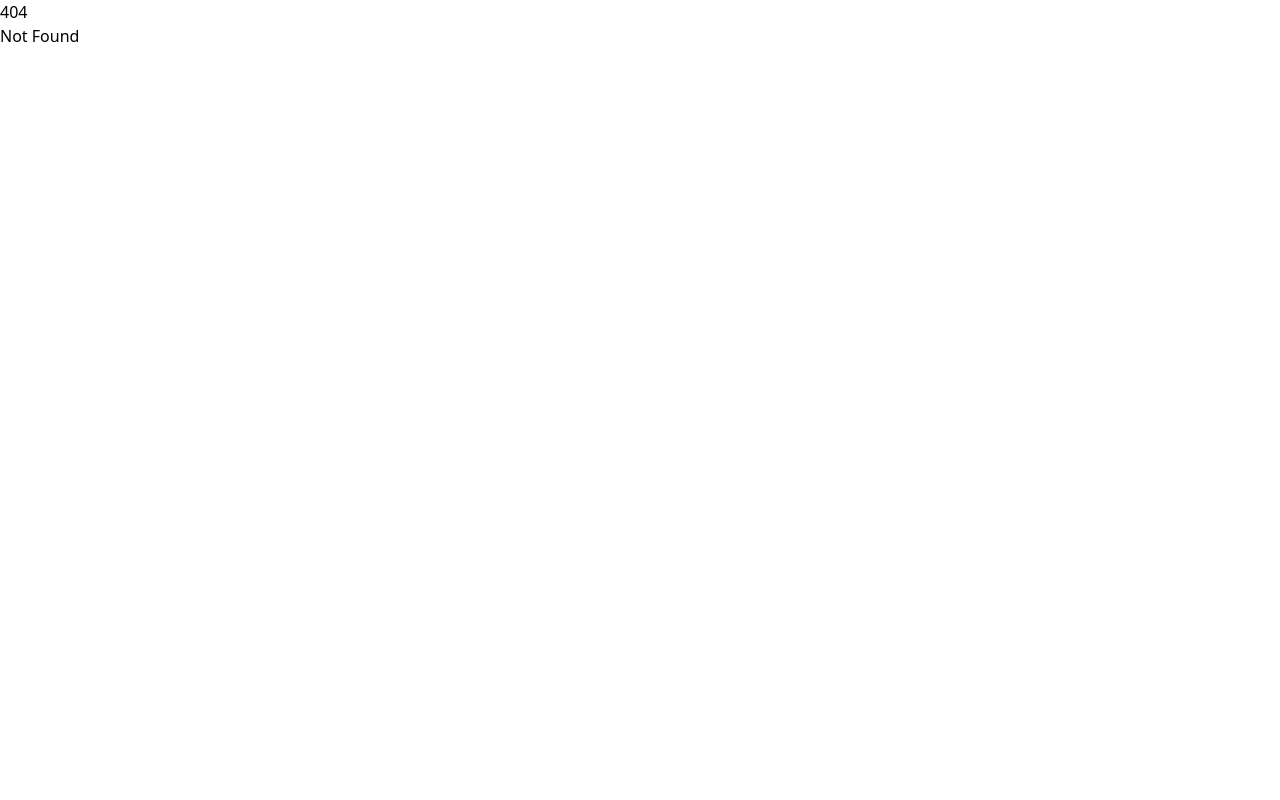
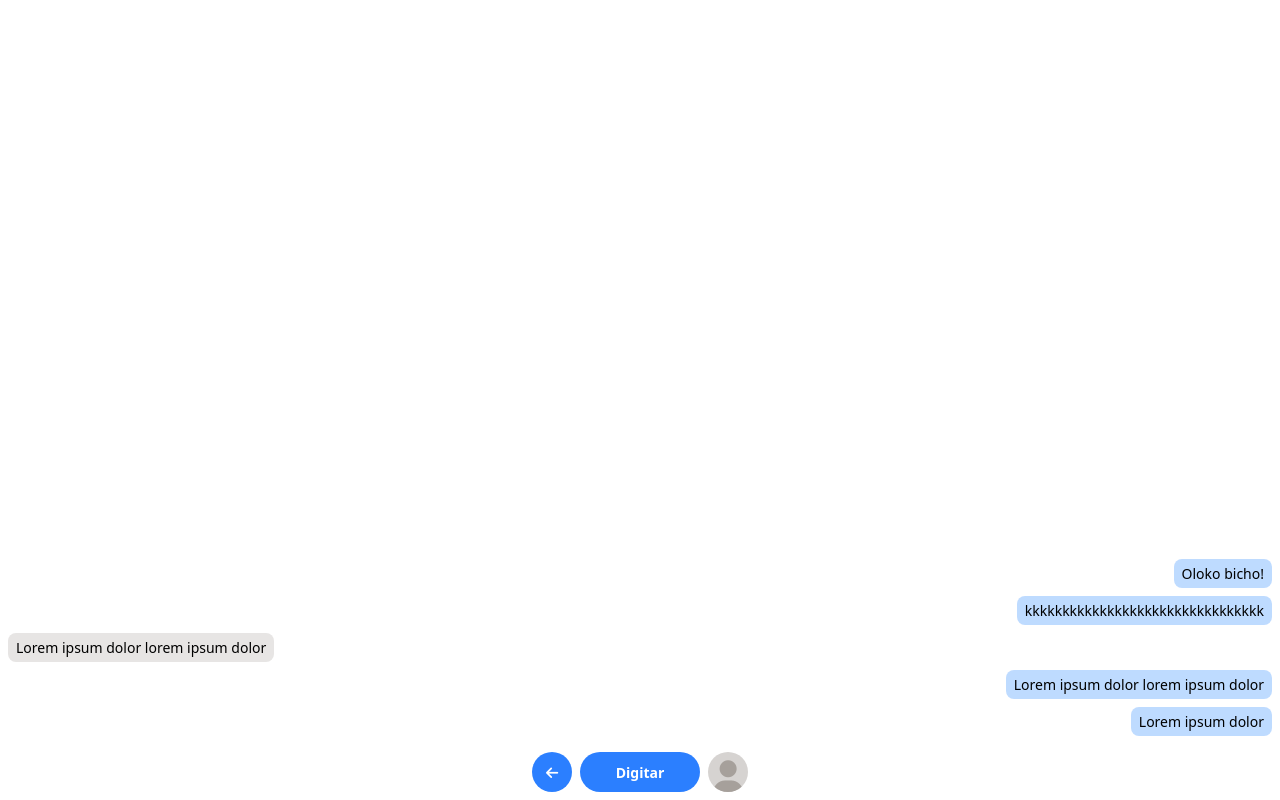
Before and after one commit to andreferrazz/condohub, a SvelteKit app: page /fale-com/1 in a window 1280 px wide. Before the commit this address had no page. Built offline with nearby package versions, Linux system fonts and the light colour scheme.

Commit message:
Create individual chat page

```diff
--- /dev/null
+++ b/src/routes/fale-com/[chat_id]/+page.server.ts
@@ -0,0 +1,32 @@
+export function load({ params }) {
+    return {
+        chatId: params.chat_id,
+        messages: [
+            {
+                text: 'Lorem ipsum dolor',
+                from: 'a',
+                to: 'b'
+            },
+            {
+                text: 'Lorem ipsum dolor lorem ipsum dolor',
+                from: 'a',
+                to: 'b'
+            },
+            {
+                text: 'Lorem ipsum dolor lorem ipsum dolor',
+                from: 'b',
+                to: 'a'
+            },
+            {
+                text: 'kkkkkkkkkkkkkkkkkkkkkkkkkkkkkkkk',
+                from: 'a',
+                to: 'b'
+            },
+            {
+                text: 'Oloko bicho!',
+                from: 'a',
+                to: 'b'
+            }
+        ]
+    };
+}
--- /dev/null
+++ b/src/routes/fale-com/[chat_id]/+page.svelte
@@ -0,0 +1,36 @@
+<script lang="ts">
+    let { data } = $props();
+
+    function getAlignment({ from }: any) {
+        return from === 'a' ? 'self-end' : 'self-start';
+    }
+
+    function getBgColor({ from }: any) {
+        return from === 'a' ? 'bg-blue-200' : 'bg-stone-200';
+    }
+
+    function showMessageInput(ev: Event) {
+        console.log('showMessageInput', ev);
+    }
+
+    function navigateBack(ev: Event) {
+        console.log('navigateBack', ev);
+    }
+
+    function showProfile(ev: Event) {
+        console.log('showProfile', ev);
+    }
+</script>
+
+<div class="flex flex-col h-screen">
+    <div class="flex flex-col-reverse grow px-2">
+        {#each data.messages as message}
+            <div class="{getBgColor(message)} {getAlignment(message)} mb-2 text-[14px] py-1 px-2 w-max rounded-lg">{message.text}</div>
+        {/each}
+    </div>
+    <div class="flex h-[56px] w-full items-center justify-center gap-2">
+        <button class="h-[40px] w-[40px] bg-blue-500 text-white text-[14px] font-bold rounded-full" onclick={navigateBack} aria-label="Voltar para página anterior"><i class="fa-solid fa-arrow-left"></i></button>
+        <button class="h-[40px] w-[120px] bg-blue-500 text-white text-[14px] font-bold rounded-full" onclick={showMessageInput}>Digitar</button>
+        <button class="h-[40px] w-[40px] bg-stone-300 rounded-full text-stone-400 text-[34px] overflow-hidden" onclick={showProfile} aria-label="Mostrar informacões do perfil"><i class="fa-solid fa-user"></i></button>
+    </div>
+</div>
```
